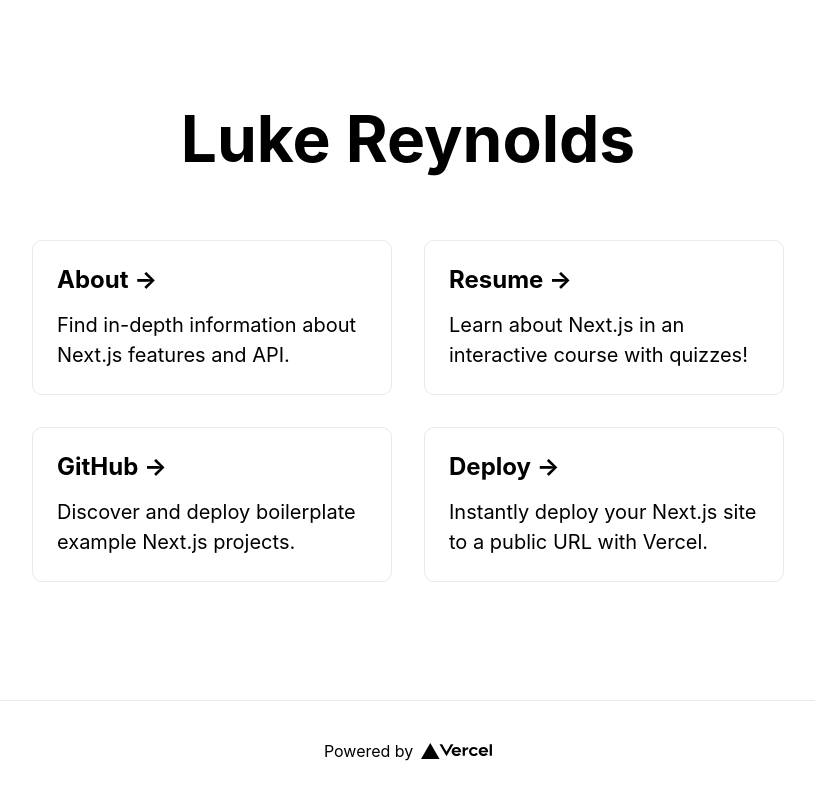
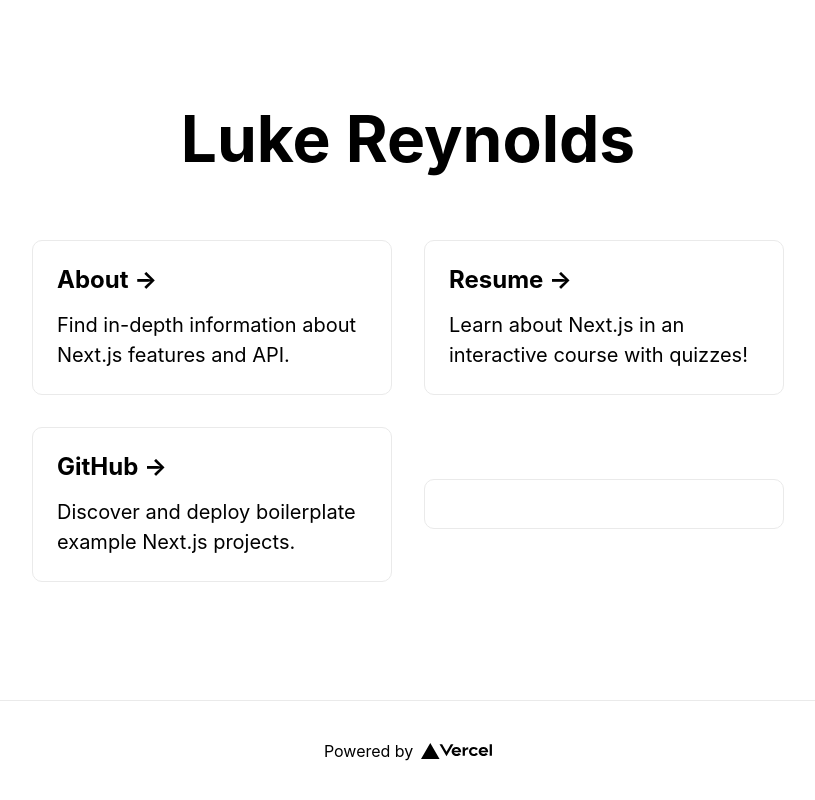
Before and after one commit to lreynolds188/Portfolio, a Next.js app: page / in a window 1280 px wide. Shown: the whole page, without its empty margins (232-1047 px from the left). Built offline with nearby package versions, Linux system fonts and the light colour scheme.

Commit message:
Update index.js

```diff
--- a/pages/index.js
+++ b/pages/index.js
@@ -5,7 +5,7 @@ export default function Home() {
   return (
     <div className={styles.container}>
       <Head>
-        <title>Create Next App</title>
+        <title>Luke Reynolds</title>
         <link rel="icon" href="/favicon.ico" />
       </Head>
 
@@ -37,10 +37,6 @@ export default function Home() {
             href="https://vercel.com/import?filter=next.js&utm_source=create-next-app&utm_medium=default-template&utm_campaign=create-next-app"
             className={styles.card}
           >
-            <h3>Deploy &rarr;</h3>
-            <p>
-              Instantly deploy your Next.js site to a public URL with Vercel.
-            </p>
           </a>
         </div>
       </main>
```
